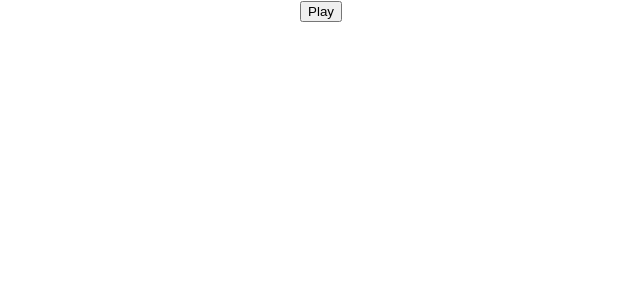
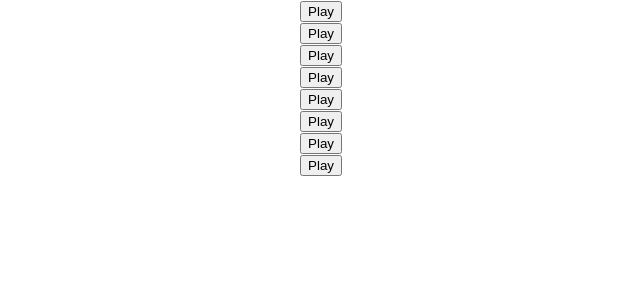
Before and after one commit to Babu-Mohammed-Izhan/bgsoundpage, a React (Create React App) app: page / in a window 1280 px wide. Shown: the top 300 px of the page, without its empty margins (319-959 px from the left). Built offline with nearby package versions, Linux system fonts and the light colour scheme.

Commit message:
finished audio player component

```diff
--- a/public/index.html
+++ b/public/index.html
@@ -24,7 +24,7 @@
       work correctly both with client-side routing and a non-root public URL.
       Learn how to configure a non-root public URL by running `npm run build`.
     -->
-    <title>React App</title>
+    <title>Soundy</title>
   </head>
   <body>
     <noscript>You need to enable JavaScript to run this app.</noscript>
--- a/src/App.js
+++ b/src/App.js
@@ -1,10 +1,18 @@
-import logo from "./logo.svg";
 import "./App.css";
 import AudioPlayer from "./components/AudioPlayer";
 
 function App() {
   return (
     <div className="App">
+      <AudioPlayer
+        src={"https://st2.asoftmurmur.com/assets/p/content/rain/main-rain.mp4"}
+      />
+      <AudioPlayer />
+      <AudioPlayer />
+      <AudioPlayer />
+      <AudioPlayer />
+      <AudioPlayer />
+      <AudioPlayer />
       <AudioPlayer />
     </div>
   );
--- a/src/components/AudioPlayer.js
+++ b/src/components/AudioPlayer.js
@@ -1,7 +1,18 @@
-import React, { useRef } from "react";
+import React, { useRef, useState } from "react";
 
 const AudioPlayer = ({ src }) => {
+  const [isplaying, setisplaying] = useState(false);
   const audioRef = useRef();
+
+  const soundtoggle = () => {
+    if (isplaying) {
+      setisplaying(false);
+      audioRef.current.pause();
+    } else {
+      setisplaying(true);
+      audioRef.current.play();
+    }
+  };
 
   return (
     <div className="audio-player">
@@ -10,11 +21,16 @@ const AudioPlayer = ({ src }) => {
         preload="none"
         autobuffer="true"
         style={{ display: "none" }}
-        loop="true"
+        loop={true}
         ref={audioRef}
         src={src}
       ></audio>
-      <button onClick={() => audioRef.current.play()}>Play</button>
+      <button
+        onClick={() => soundtoggle()}
+        className={isplaying ? `Pause` : `Play`}
+      >
+        {isplaying ? `Pause` : `Play`}
+      </button>
     </div>
   );
 };
```
